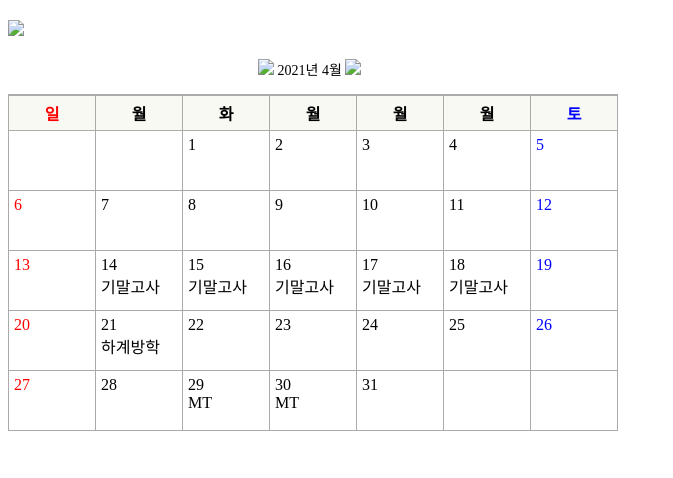
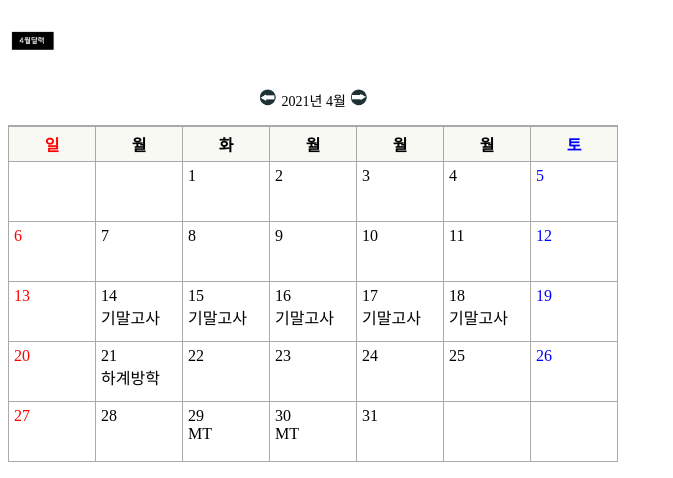
Before and after one commit to kimbomun/X, a plain HTML site: page index.html in a window 1280 px wide. Shown: the whole page, without its empty margins (0-673 px from the left). Drawn offline with Linux system fonts and the light colour scheme.

Commit message:
Update index.html

```diff
--- a/index.html
+++ b/index.html
@@ -47,11 +47,11 @@
   </head>
   <body>
 
-    <h3><img src="./img/four.jpg" width="50px"></h3>
+    <h3><img src="four.jpg" width="50px"></h3>
     <ul id="date">
-      <li><img src="./img/left.jpg" width="20px"</li>
+      <li><img src="left.jpg" width="20px"</li>
       <li>2021년 4월</li>
-      <li><img src="./img/right.jpg" width="20px"</li>
+      <li><img src="right.jpg" width="20px"</li>
     </ul>
 
     <table id="sched_tbl">
```
